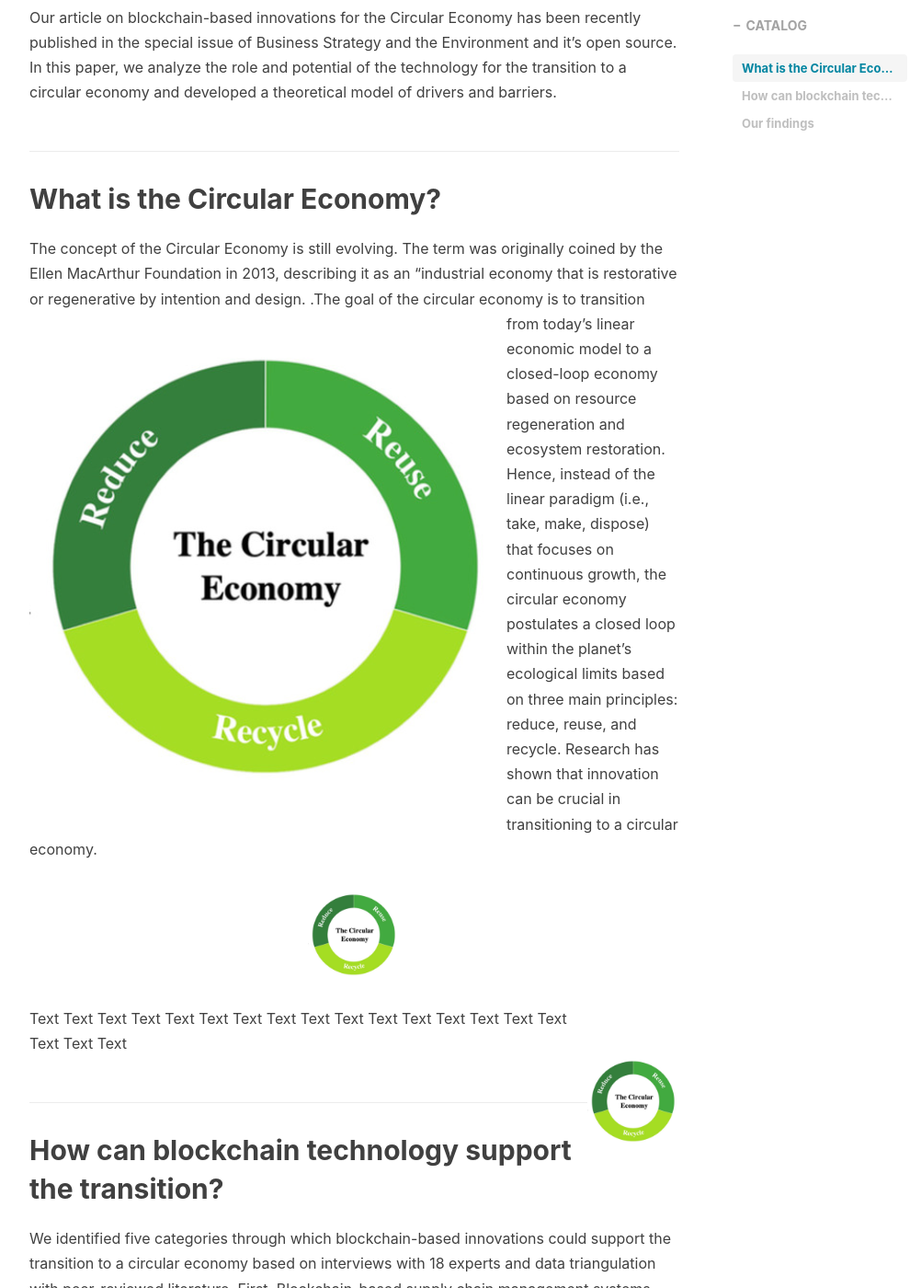
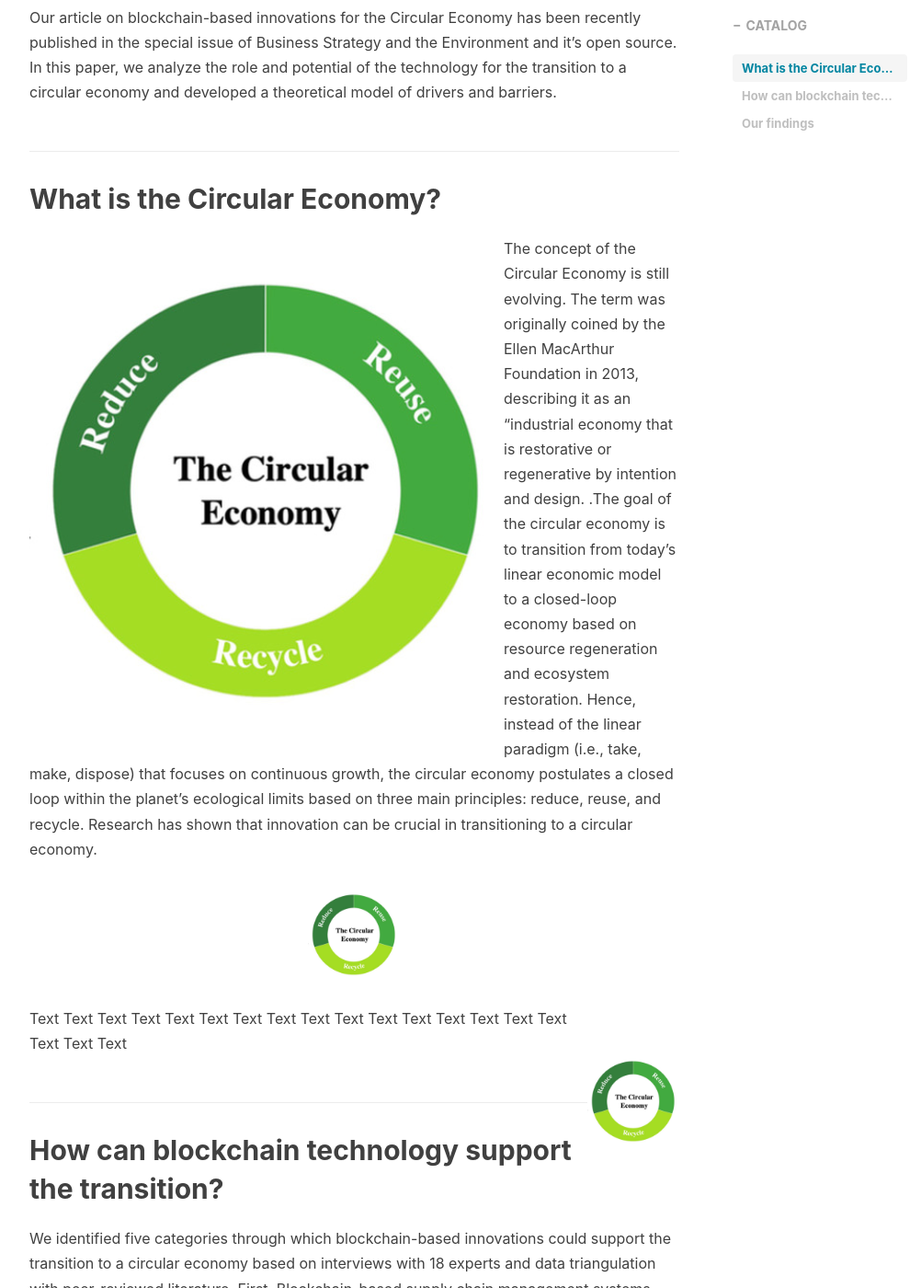
Before and after one commit to MoritzBS/MoritzBS.github.io, a Jekyll site: the page built from _posts/2022-05-30-future-example.markdown, in a window 1280 px wide and 1400 px high, scrolled down 772 px. Shown: the whole window at 92% size, without its empty margins (233-1235 px from the left). Built offline with Jekyll 4.4.1, drawn with Linux system fonts in a browser that asks for light colours; nearby versions of some CDN libraries; comment, search, counter and statistics services are not loaded.

Commit message:
Update 2022-05-30-future-example.markdown

```diff
--- a/_posts/2022-05-30-future-example.markdown
+++ b/_posts/2022-05-30-future-example.markdown
@@ -20,8 +20,8 @@
 In this paper, we analyze the role and potential of the technology for the transition to a circular economy and developed a theoretical model of drivers and barriers.
 
 ## What is the Circular Economy?
-
-The concept of the Circular Economy is still evolving. The term was originally coined by the Ellen MacArthur Foundation in 2013, describing it as an "industrial economy that is restorative or regenerative by intention and design. <img src="/img/in-post/reduce.png" alt="Sunflower" style="float: left; margin-right: 3px;">
+![image](/img/in-post/reduce.png){: style="float: left"}
+The concept of the Circular Economy is still evolving. The term was originally coined by the Ellen MacArthur Foundation in 2013, describing it as an "industrial economy that is restorative or regenerative by intention and design.
 .The goal of the circular economy is to transition from today's linear economic model to a closed-loop economy based on resource regeneration and ecosystem restoration. Hence, instead of the linear paradigm (i.e., take, make, dispose) that focuses on continuous growth, the circular economy postulates a closed loop within the planet's ecological limits based on three main principles: reduce, reuse, and recycle. Research has shown that innovation can be crucial in transitioning to a circular economy.
 
 <img src="/img/in-post/reduce.png" alt="Principles of the Circular Economy" width="100"/>
```
